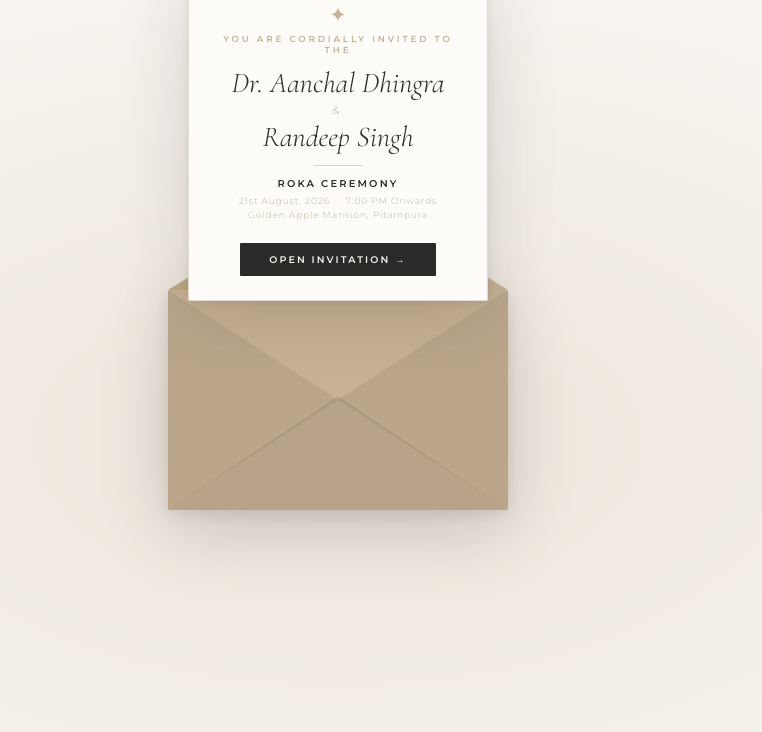
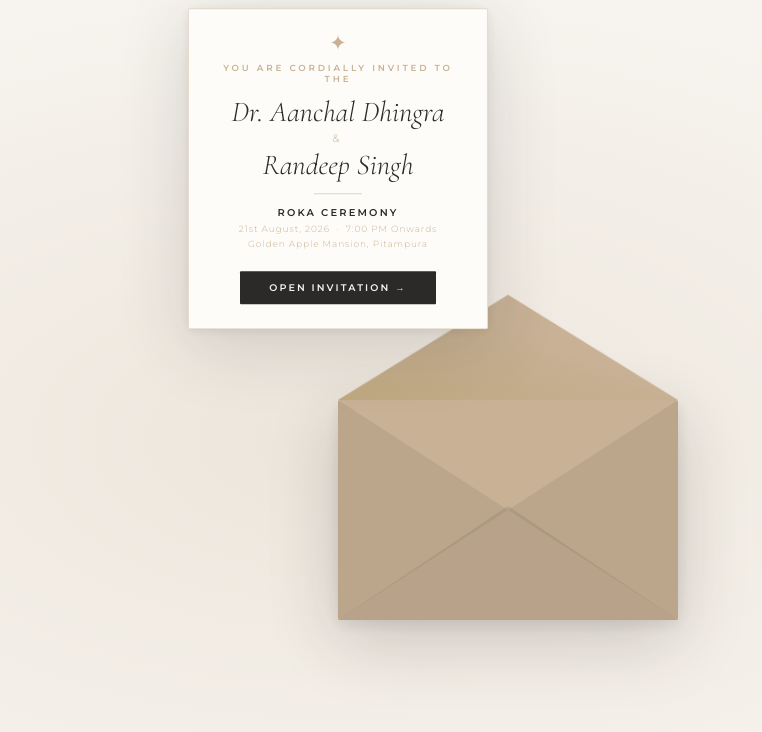
Before and after one commit to aakash-dhingra/roka-invitation, a React (Vite) app: page / in a window 1280 px wide. Shown: the top 732 px of the page, without its empty margins (302-1064 px from the left). Built offline with nearby package versions, Linux system fonts and the light colour scheme.

Commit message:
fix: remove old story overlay, center envelope card, scratch threshold 35%

```diff
--- a/src/App.tsx
+++ b/src/App.tsx
@@ -60,12 +60,12 @@ export default function App() {
           loop
           muted
           playsInline
-          poster="/couple-palace.png"
+          poster="/couple-story.jpg"
           className="hero-bg-scene"
           style={{ objectFit: 'cover', width: '100%', height: '100%' }}
         >
           <source src="/hero-video.mp4" type="video/mp4" />
-          <img src="/couple-palace.png" alt={`${brideName} and ${groomName}`} />
+          <img src="/couple-story.jpg" alt={`${brideName} and ${groomName}`} />
         </video>
 
         {/* Gradient: dark top for text readability, transparent middle, dark bottom */}
@@ -164,7 +164,7 @@ export default function App() {
             </div>
             <div className="story-img-frame">
               <img src="/couple-story.jpg" alt="Dr Aanchal Dhingra and Randeep Singh" className="story-img" />
-              <img src="/floral-frame.png" alt="" aria-hidden="true" className="story-frame-overlay" />
+
             </div>
           </div>
         </ScrollReveal>
--- a/src/components/Intro.tsx
+++ b/src/components/Intro.tsx
@@ -73,24 +73,33 @@ export function Intro({ onEnter }: IntroProps) {
       </svg>
 
       {/* ── Main stage: envelope + letter ── */}
-      <div style={{ position: 'relative', display: 'flex', alignItems: 'flex-end', justifyContent: 'center' }}>
+      <div style={{
+        position: 'relative',
+        display: 'flex',
+        alignItems: 'center',
+        justifyContent: 'center',
+        width: EW,
+        height: EH + 320,
+      }}>
 
         {/* ════════════════════════
              LETTER CARD
             ════════════════════════ */}
         <motion.div
-          initial={{ y: 60, opacity: 0 }}
+          initial={{ y: 0, opacity: 0 }}
           animate={
-            isReveal ? { y: -(EH * 0.95), opacity: 1 } :
-            isOpen   ? { y: -(EH * 0.08), opacity: 0 } :
-                       { y: 60, opacity: 0 }
+            isReveal ? { y: -(EH * 1.05), opacity: 1 } :
+            isOpen   ? { y: -(EH * 0.2), opacity: 0 } :
+                       { y: 0, opacity: 0 }
           }
           transition={{ duration: 0.9, ease: [0.25, 1, 0.5, 1] }}
           style={{
             position: 'absolute',
-            bottom: 0,
+            bottom: 'auto',
+            top: '50%',
             left: '50%',
             translateX: '-50%',
+            translateY: '-50%',
             width: EW - 40,
             background: '#FEFCF8',
             border: '0.5px solid rgba(200,177,149,0.45)',
@@ -228,7 +237,10 @@ export function Intro({ onEnter }: IntroProps) {
           style={{
             width: EW,
             height: EH,
-            position: 'relative',
+            position: 'absolute',
+            top: '50%',
+            left: '50%',
+            transform: 'translate(-50%, -50%)',
             flexShrink: 0,
             perspective: '900px',
           }}
--- a/src/components/QuizSection.tsx
+++ b/src/components/QuizSection.tsx
@@ -60,7 +60,7 @@ export function QuizSection({ questions, brideName, groomName }: QuizSectionProp
               }}
             />
             <img
-              src="/couple.png"
+              src="/couple-story.jpg"
               alt={`${brideName} & ${groomName}`}
               style={{
                 width: '100%',
--- a/src/components/ScratchCard.tsx
+++ b/src/components/ScratchCard.tsx
@@ -11,7 +11,7 @@ interface ScratchCardProps {
 export function ScratchCard({
   children,
   brushSize = 30,
-  revealThreshold = 52,
+  revealThreshold = 35,
 }: ScratchCardProps) {
   const wrapperRef  = useRef<HTMLDivElement>(null);
   const canvasRef   = useRef<HTMLCanvasElement>(null);
```
